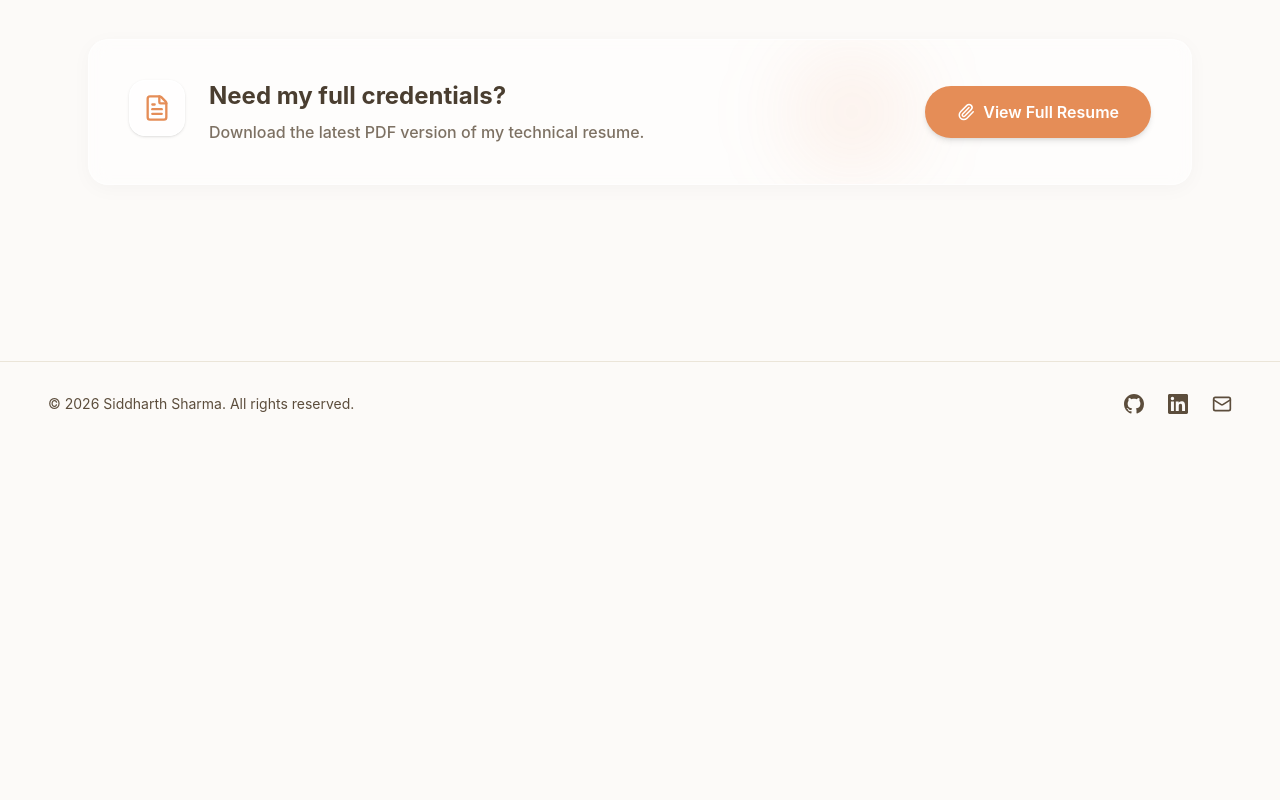
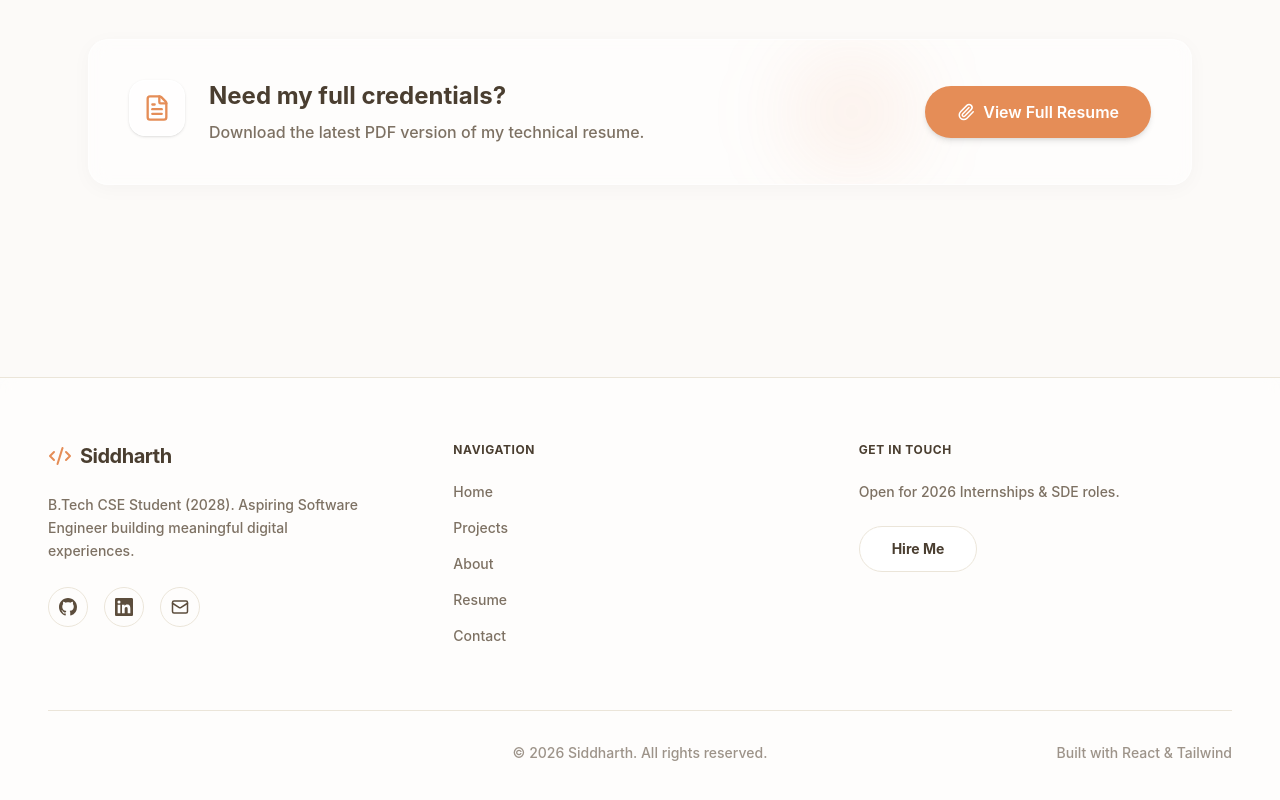
Before and after one commit to sidd-sharma22/sidd-tech, a React (Vite) app in the folder frontend/: page /contact in a window 1280 px wide. Shown: the part 1304-2104 px from the top of the page. Before the commit the page ends 1750 px from the top, so only its background shows below. Built offline with nearby package versions, Linux system fonts and the light colour scheme.

Commit message:
feat: implement responsive Navbar and Footer components for site navigation

```diff
--- a/frontend/src/components/Footer.jsx
+++ b/frontend/src/components/Footer.jsx
@@ -1,35 +1,89 @@
-import { Mail } from 'lucide-react';
+import { Link } from 'react-router-dom';
+import { Mail, Code2 } from 'lucide-react';
+import { personalInfo } from '../data/portfolioData';
 
 /* Inline SVG brand icons */
-const GithubIcon = ({ size = 20 }) => (
-  <svg xmlns="http://www.w3.org/2000/svg" width={size} height={size} viewBox="0 0 24 24" fill="currentColor">
+const GithubIcon = ({ size = 20, className = "" }) => (
+  <svg className={className} xmlns="http://www.w3.org/2000/svg" width={size} height={size} viewBox="0 0 24 24" fill="currentColor">
     <path d="M12 0C5.37 0 0 5.37 0 12c0 5.31 3.435 9.795 8.205 11.385.6.105.825-.255.825-.57 0-.285-.015-1.23-.015-2.235-3.015.555-3.795-.735-4.035-1.41-.135-.345-.72-1.41-1.23-1.695-.42-.225-1.02-.78-.015-.795.945-.015 1.62.87 1.845 1.23 1.08 1.815 2.805 1.305 3.495.99.105-.78.42-1.305.765-1.605-2.67-.3-5.46-1.335-5.46-5.925 0-1.305.465-2.385 1.23-3.225-.12-.3-.54-1.53.12-3.18 0 0 1.005-.315 3.3 1.23.96-.27 1.98-.405 3-.405s2.04.135 3 .405c2.295-1.56 3.3-1.23 3.3-1.23.66 1.65.24 2.88.12 3.18.765.84 1.23 1.905 1.23 3.225 0 4.605-2.805 5.625-5.475 5.925.435.375.81 1.095.81 2.22 0 1.605-.015 2.895-.015 3.3 0 .315.225.69.825.57A12.02 12.02 0 0024 12c0-6.63-5.37-12-12-12z"/>
   </svg>
 );
 
-const LinkedinIcon = ({ size = 20 }) => (
-  <svg xmlns="http://www.w3.org/2000/svg" width={size} height={size} viewBox="0 0 24 24" fill="currentColor">
+const LinkedinIcon = ({ size = 20, className = "" }) => (
+  <svg className={className} xmlns="http://www.w3.org/2000/svg" width={size} height={size} viewBox="0 0 24 24" fill="currentColor">
     <path d="M20.447 20.452h-3.554v-5.569c0-1.328-.027-3.037-1.852-3.037-1.853 0-2.136 1.445-2.136 2.939v5.667H9.351V9h3.414v1.561h.046c.477-.9 1.637-1.85 3.37-1.85 3.601 0 4.267 2.37 4.267 5.455v6.286zM5.337 7.433a2.062 2.062 0 01-2.063-2.065 2.064 2.064 0 112.063 2.065zm1.782 13.019H3.555V9h3.564v11.452zM22.225 0H1.771C.792 0 0 .774 0 1.729v20.542C0 23.227.792 24 1.771 24h20.451C23.2 24 24 23.227 24 22.271V1.729C24 .774 23.2 0 22.222 0h.003z"/>
   </svg>
 );
 
 export default function Footer() {
   return (
-    <footer className="w-full border-t border-warm-200 mt-16 py-8">
-      <div className="max-w-7xl mx-auto px-6 md:px-12 flex flex-col md:flex-row items-center justify-between gap-4">
-        <div className="text-sm text-warm-800">
-          <p>© {new Date().getFullYear()} Siddharth Sharma. All rights reserved.</p>
+    <footer className="w-full border-t border-warm-200 mt-20 bg-white/50 backdrop-blur-sm">
+      <div className="max-w-7xl mx-auto px-6 md:px-12 py-16">
+        <div className="grid grid-cols-1 md:grid-cols-3 gap-12 md:gap-8 mb-16">
+
+          {/* Left Column: Branding & Info */}
+          <div className="flex flex-col gap-6">
+            <Link to="/" className="flex items-center gap-2 group w-fit">
+              <Code2 size={24} className="text-accent group-hover:-rotate-12 transition-transform duration-300" />
+              <span className="text-xl font-bold tracking-tight text-warm-900">
+                Siddharth
+              </span>
+            </Link>
+            <p className="text-sm text-warm-800/80 leading-relaxed max-w-xs font-medium">
+              B.Tech CSE Student (2028). Aspiring Software Engineer building meaningful digital experiences.
+            </p>
+            <div className="flex items-center gap-4">
+              <a href={personalInfo.github} target="_blank" rel="noreferrer" className="w-10 h-10 rounded-full border border-warm-200 flex items-center justify-center text-warm-800 hover:text-white hover:bg-warm-900 hover:border-warm-900 transition-all">
+                <GithubIcon size={18} />
+              </a>
+              <a href={personalInfo.linkedin} target="_blank" rel="noreferrer" className="w-10 h-10 rounded-full border border-warm-200 flex items-center justify-center text-warm-800 hover:text-white hover:bg-[#0077B5] hover:border-[#0077B5] transition-all">
+                <LinkedinIcon size={18} />
+              </a>
+              <a href={`mailto:${personalInfo.email}`} className="w-10 h-10 rounded-full border border-warm-200 flex items-center justify-center text-warm-800 hover:text-white hover:bg-accent hover:border-accent transition-all">
+                <Mail size={18} />
+              </a>
+            </div>
+          </div>
+
+          {/* Middle Column: Navigation */}
+          <div>
+            <h4 className="text-xs font-bold text-warm-900 tracking-wider uppercase mb-6">Navigation</h4>
+            <nav className="flex flex-col gap-4">
+              <Link to="/" className="text-sm font-medium text-warm-800/80 hover:text-accent transition-colors w-fit">Home</Link>
+              <Link to="/projects" className="text-sm font-medium text-warm-800/80 hover:text-accent transition-colors w-fit">Projects</Link>
+              <Link to="/about" className="text-sm font-medium text-warm-800/80 hover:text-accent transition-colors w-fit">About</Link>
+              <Link to="/resume" className="text-sm font-medium text-warm-800/80 hover:text-accent transition-colors w-fit">Resume</Link>
+              <Link to="/contact" className="text-sm font-medium text-warm-800/80 hover:text-accent transition-colors w-fit">Contact</Link>
+            </nav>
+          </div>
+
+          {/* Right Column: CTA */}
+          <div>
+            <h4 className="text-xs font-bold text-warm-900 tracking-wider uppercase mb-6">Get In Touch</h4>
+            <p className="text-sm text-warm-800/80 mb-6 font-medium">
+              Open for 2026 Internships & SDE roles.
+            </p>
+            <Link
+              to="/contact"
+              className="inline-block px-8 py-3 rounded-full border border-warm-200 text-warm-900 font-bold text-sm hover:border-accent hover:text-accent transition-all bg-white"
+            >
+              Hire Me
+            </Link>
+          </div>
+
         </div>
-        <div className="flex items-center gap-6">
-          <a href="https://github.com/sidd-sharma22" target="_blank" rel="noreferrer" className="text-warm-800 hover:text-accent transition-colors">
-            <GithubIcon size={20} />
-          </a>
-          <a href="https://linkedin.com/in/sidd-sharma22" target="_blank" rel="noreferrer" className="text-warm-800 hover:text-accent transition-colors">
-            <LinkedinIcon size={20} />
-          </a>
-          <a href="mailto:siddharthsharma2219@gmail.com" className="text-warm-800 hover:text-accent transition-colors">
-            <Mail size={20} />
-          </a>
+
+        {/* Bottom Bar */}
+        <div className="pt-8 border-t border-warm-200 flex flex-col md:flex-row items-center justify-between gap-4 relative">
+          {/* Centered Copyright - absolute on desktop to keep it truly centered while right text is right-aligned */}
+          <div className="md:absolute md:left-1/2 md:-translate-x-1/2 text-sm text-warm-800/60 font-medium text-center">
+            © {new Date().getFullYear()} Siddharth. All rights reserved.
+          </div>
+
+          {/* Right aligned text - using margin-left auto to push it to the right */}
+          <div className="text-sm text-warm-800/60 font-medium ml-auto">
+            Built with React & Tailwind
+          </div>
         </div>
       </div>
     </footer>
--- a/frontend/src/components/Navbar.jsx
+++ b/frontend/src/components/Navbar.jsx
@@ -1,7 +1,7 @@
 import { useState } from 'react';
 import { NavLink } from 'react-router-dom';
 import { motion, AnimatePresence } from 'framer-motion';
-import { Menu, X } from 'lucide-react';
+import { Menu, X, Code2 } from 'lucide-react';
 
 /* Inline SVG brand icons — lucide-react doesn't include brand logos */
 const GithubIcon = ({ size = 20 }) => (
@@ -31,8 +31,11 @@ export default function Navbar() {
     <header className="glass-nav sticky top-0 z-50 w-full">
       <div className="max-w-7xl mx-auto px-6 md:px-12 h-16 flex items-center justify-between">
         {/* Logo */}
-        <NavLink to="/" className="text-xl font-bold tracking-tight text-warm-900">
-          Siddharth
+        <NavLink to="/" className="flex items-center gap-2 group">
+          <Code2 size={24} className="text-accent group-hover:-rotate-12 transition-transform duration-300" />
+          <span className="text-xl font-bold tracking-tight text-warm-900">
+            Siddharth
+          </span>
         </NavLink>
 
         {/* Desktop Nav */}
```
